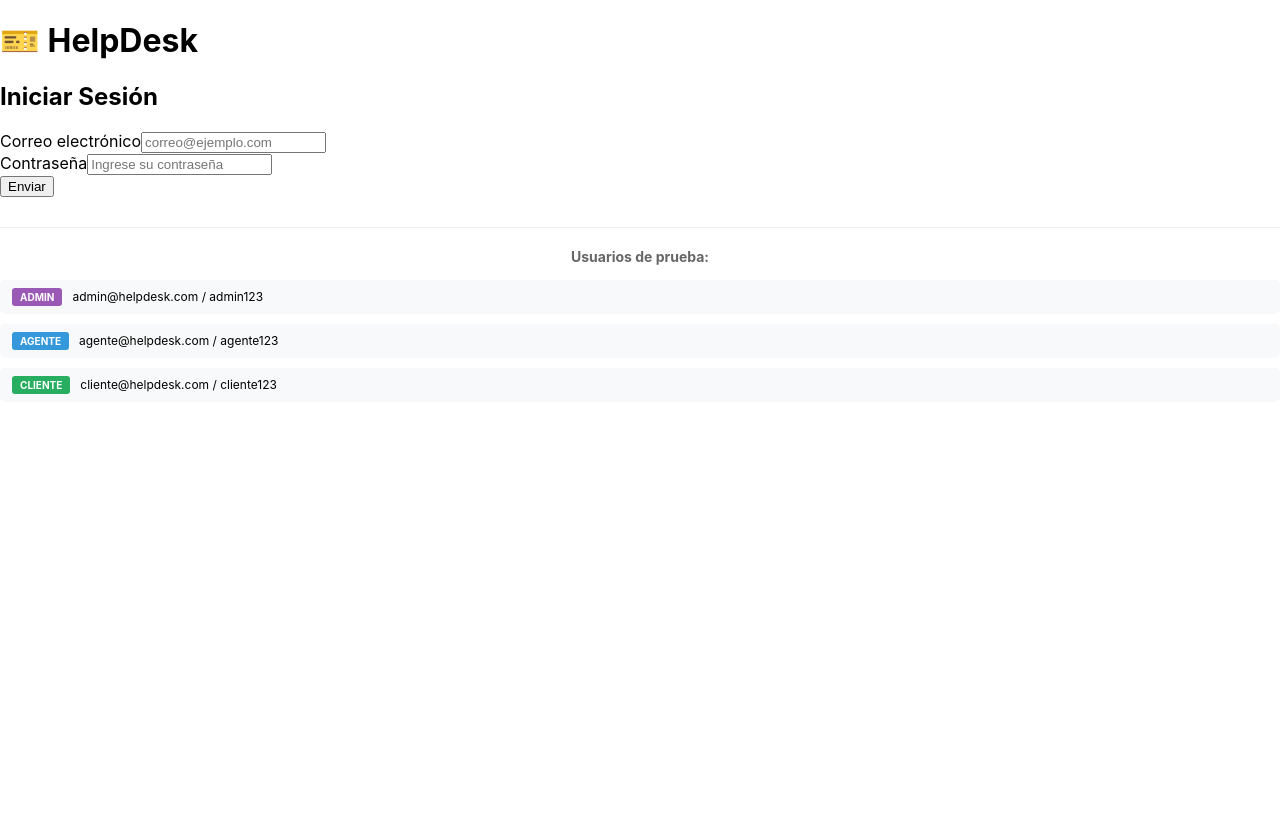
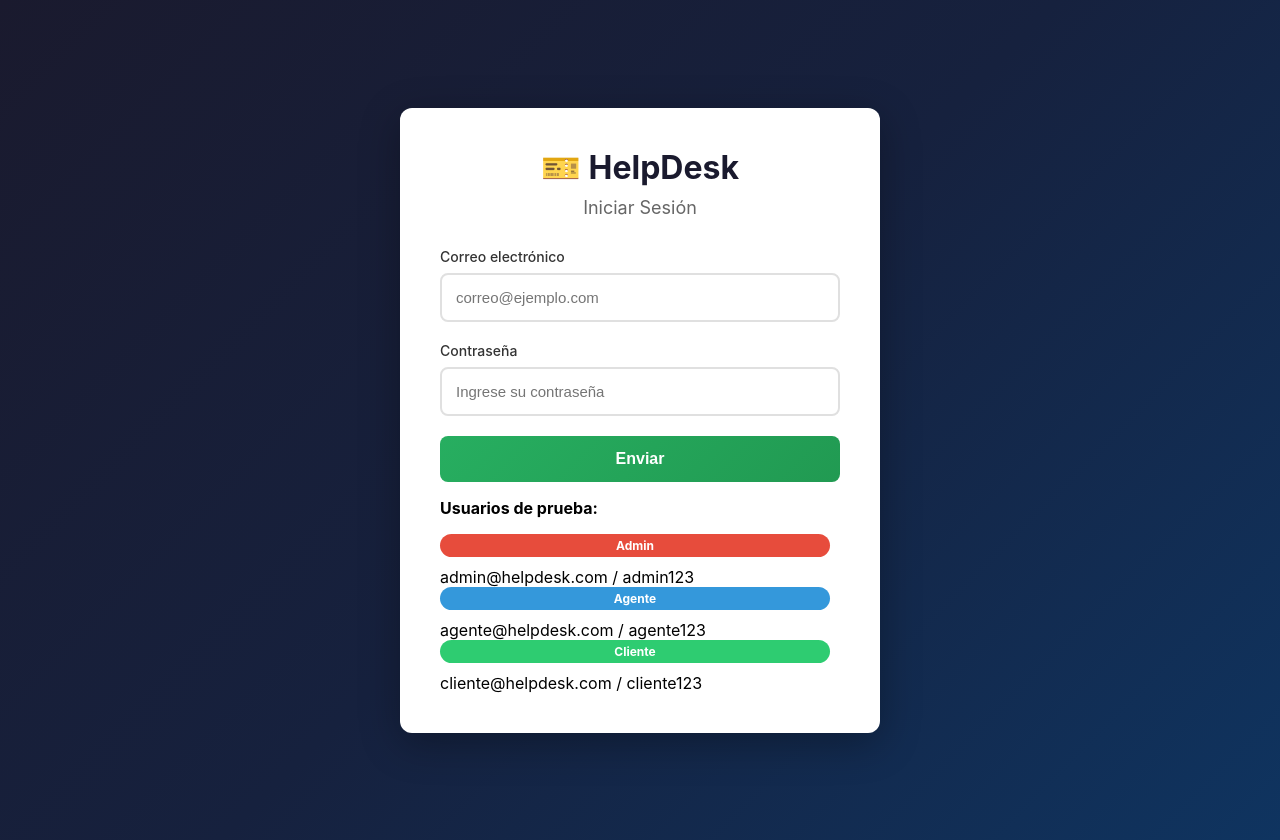
Before and after one commit to Martinez-Brayan/sistema-tickets, a React (Create React App) app: page / in a window 1280 px wide. Before the commit the page ends 800 px from the top, so only its background shows below. Built offline with nearby package versions, Linux system fonts and the light colour scheme.

Commit message:
css de la pagina login

```diff
--- a/src/componentes/autenticacion/Login.css
+++ b/src/componentes/autenticacion/Login.css
@@ -1,52 +1,121 @@
-/* Sección de ayuda con usuarios de prueba */
-.login-ayuda {
-  margin-top: 30px;
-  padding-top: 20px;
-  border-top: 1px solid #eee;
+.login-contenedor {
+  min-height: 100vh;
+  display: flex;
+  align-items: center;
+  justify-content: center;
+  background: linear-gradient(135deg, #1a1a2e 0%, #16213e 50%, #0f3460 100%);
+  padding: 20px;
+}
+.rol-badge.agente {
+  background-color: #3498db;
+  color: white;
+}
+.rol-badge.cliente {
+  background-color: #2ecc71;
+  color: white;
+
+}
+.rol-badge{
+  display: grid;
+  justify-content: space-around;
+  padding: 4px 10px;
+  border-radius: 12px;
+  font-size: 12px;
+  font-weight: bold;
+  margin-right: 10px;
+  margin-bottom: 10px;;
+}
+.rol-badge.admin {
+  background-color: #e74c3c;
+  color: white;
+}
+.login-caja {
+  background: white;
+  padding: 40px;
+  border-radius: 12px;
+  box-shadow: 0 10px 40px rgba(0, 0, 0, 0.3);
+  width: 100%;
+  max-width: 400px;
 }
 
-.login-ayuda p {
-  margin: 0 0 15px 0;
+.login-titulo {
+  text-align: center;
+  margin: 0 0 10px;
+  font-size: 32px;
+  color: #1a1a2e;
+}
+
+.login-subtitulo {
+  text-align: center;
+  margin: 0 0 30px;
+  font-size: 18px;
   color: #666;
+  font-weight: normal;
+}
+
+.login-error {
+  background: #ffebee;
+  color: #c62828;
+  padding: 12px 15px;
+  border-radius: 6px;
+  margin-bottom: 20px;
   font-size: 14px;
   text-align: center;
 }
 
-.usuarios-prueba {
-  display: flex;
-  flex-direction: column;
-  gap: 10px;
+.login-campo {
+  margin-bottom: 20px;
 }
 
-.usuario-prueba {
-  display: flex;
-  align-items: center;
-  gap: 10px;
-  padding: 8px 12px;
-  background: #f8f9fa;
-  border-radius: 5px;
-  font-size: 12px;
+.login-campo label {
+  display: block;
+  margin-bottom: 8px;
+  font-weight: 500;
+  color: #333;
+  font-size: 14px;
 }
 
-.rol-badge {
-  padding: 3px 8px;
-  border-radius: 3px;
-  font-weight: bold;
-  font-size: 10px;
-  text-transform: uppercase;
+.login-campo input {
+  width: 100%;
+  padding: 14px;
+  border: 2px solid #e0e0e0;
+  border-radius: 8px;
+  font-size: 15px;
+  box-sizing: border-box;
+  transition: border-color 0.3s;
 }
 
-.rol-badge.admin {
-  background: #9b59b6;
-  color: white;
+.login-campo input:focus {
+  border-color: #3498db;
+  outline: none;
 }
 
-.rol-badge.agente {
-  background: #3498db;
-  color: white;
+.login-campo input:disabled {
+  background: #f5f5f5;
+  cursor: not-allowed;
 }
 
-.rol-badge.cliente {
-  background: #27ae60;
+.login-boton {
+  width: 100%;
+  padding: 14px;
+  background: linear-gradient(135deg, #27ae60, #219a52);
   color: white;
+  border: none;
+  border-radius: 8px;
+  font-size: 16px;
+  font-weight: 600;
+  cursor: pointer;
+  transition: transform 0.2s, box-shadow 0.2s;
 }
+
+.login-boton:hover {
+  transform: translateY(-2px);
+  box-shadow: 0 5px 20px rgba(39, 174, 96, 0.4);
+}
+
+.login-boton:disabled {
+  background: #ccc;
+  cursor: not-allowed;
+  transform: none;
+  box-shadow: none;
+}
```
